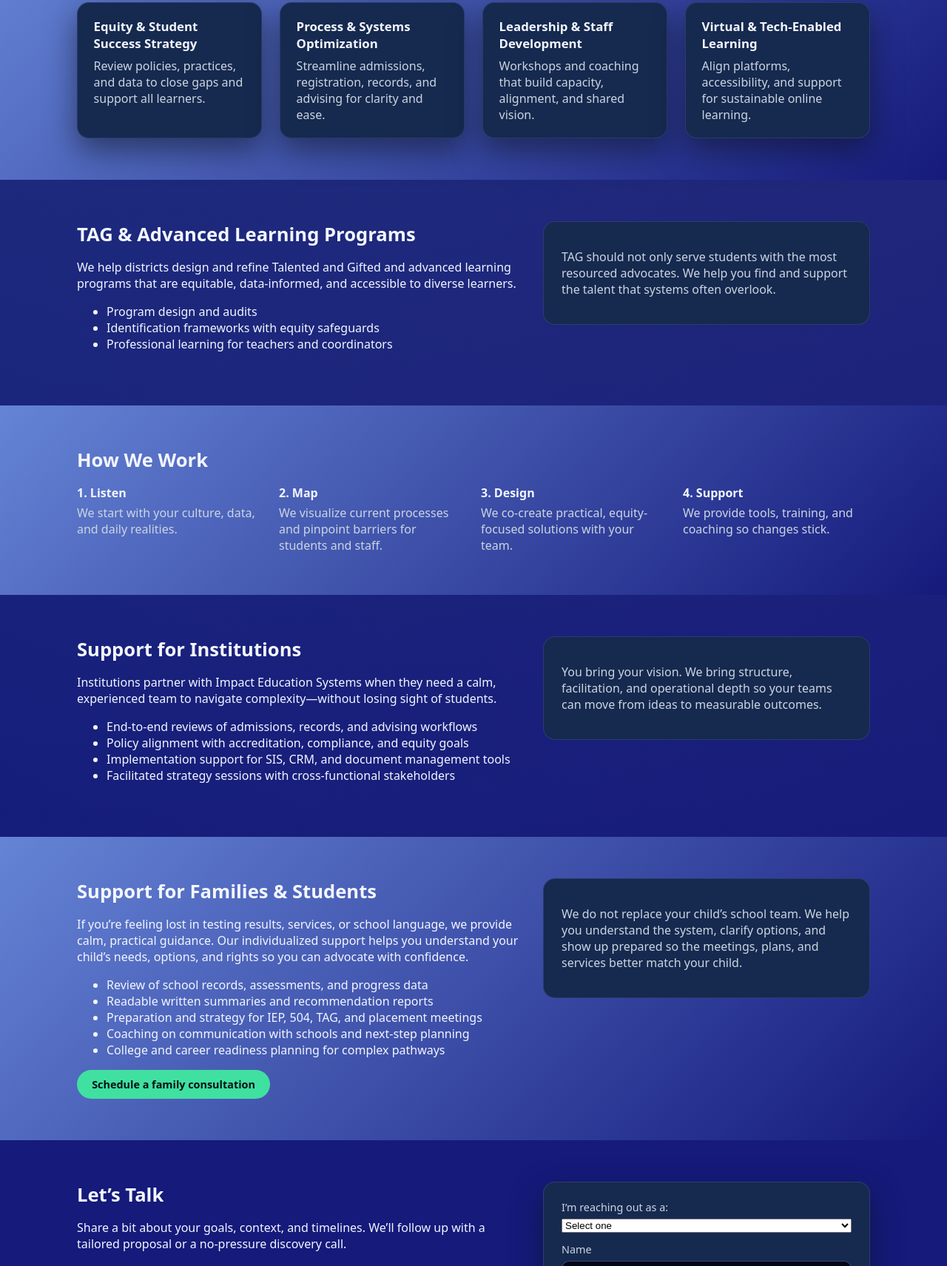
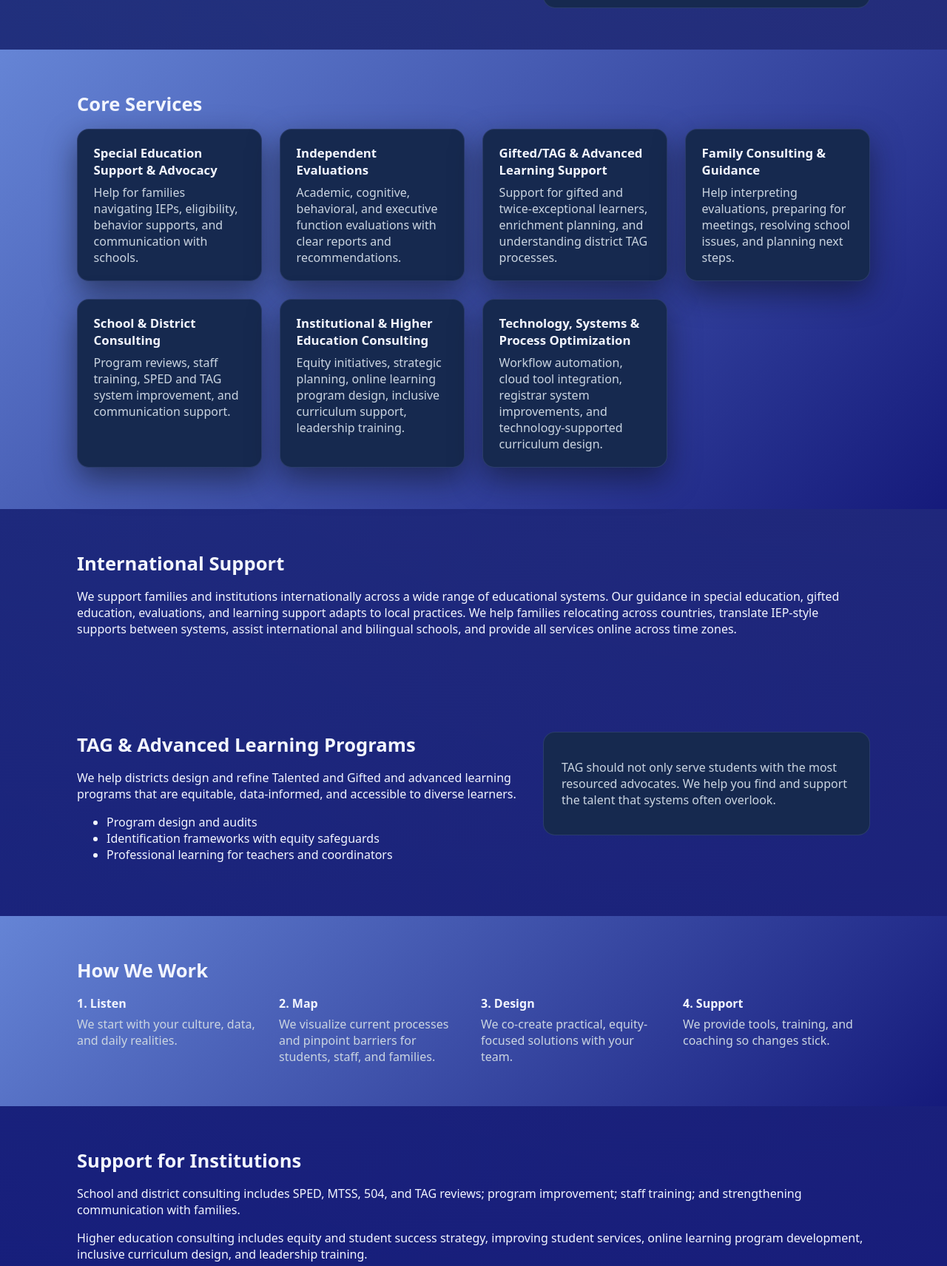
Before and after one commit to AmySikora/ies-website, a plain HTML site: page index.html in a window 1280 px wide. Shown: the part 938-2649 px from the top of the page at 74% size. Drawn offline with Linux system fonts and the light colour scheme.

Commit message:
Updated to add new content in html

```diff
--- a/index.html
+++ b/index.html
@@ -6,7 +6,7 @@
   <title>Impact Education Systems</title>
   <!-- Favicon -->
   <link rel="shortcut icon" href="img/ies-no-footer.png" />
-  <meta name="description" content="Impact Education Systems partners with higher education and K-12 institutions to build equitable, efficient, student-centered systems.">
+  <meta name="description" content="Impact Education Systems partners with higher education, K-12 institutions, and families to build equitable, efficient, student-centered systems.">
   <link rel="stylesheet" href="styles.css" />
 </head>
 <body id="top">
@@ -37,11 +37,14 @@
     <section class="hero">
       <div class="container hero-inner">
         <div class="hero-text">
+          <p class="eyebrow">For institutions, districts, and families</p>
           <h1>Empowering every learner through equity-driven systems.</h1>
           <p>
-            Impact Education Systems partners with higher education, K-12 leaders,
-            and families to design inclusive systems, untangle red tape, and make sure
-            every learner is seen and supported.
+            We help families understand their child’s learning needs and make confident decisions.
+            We provide clear guidance in special education, IEPs, evaluations, behavior supports, and learning challenges.
+            We also support gifted and advanced learners, including twice-exceptional students.
+            Our services are available internationally, adapting to any school system or country.
+            We partner with families, schools, and institutions to improve learning supports, communication, and educational systems.
           </p>
           <div class="hero-cta">
             <a href="#contact" class="btn primary">Schedule a conversation</a>
@@ -57,6 +60,7 @@
             <li>Clearer pathways from inquiry to graduation</li>
             <li>Systems that support students instead of blocking them</li>
             <li>Stronger TAG and advanced learning opportunities</li>
+            <li>Individualized support for families navigating schools</li>
           </ul>
         </aside>
       </div>
@@ -75,7 +79,7 @@
           <p>
             We understand the realities of limited resources, complex regulations,
             and rising expectations. Our work is grounded in listening, collaboration,
-            and designing solutions your teams can actually use.
+            and designing solutions your teams and families can actually use.
           </p>
         </div>
         <aside class="callout">
@@ -85,6 +89,7 @@
             <li>Community colleges</li>
             <li>K-12 districts &amp; TAG programs</li>
             <li>State systems &amp; education agencies</li>
+            <li>Families and students navigating complex pathways</li>
           </ul>
         </aside>
       </div>
@@ -96,22 +101,67 @@
         <h2>Core Services</h2>
         <div class="grid">
           <article class="card">
-            <h3>Equity &amp; Student Success Strategy</h3>
-            <p>Review policies, practices, and data to close gaps and support all learners.</p>
+            <h3>Special Education Support &amp; Advocacy</h3>
+            <p>
+              Help for families navigating IEPs, eligibility, behavior supports, and communication with schools.
+            </p>
           </article>
+
           <article class="card">
-            <h3>Process &amp; Systems Optimization</h3>
-            <p>Streamline admissions, registration, records, and advising for clarity and ease.</p>
+            <h3>Independent Evaluations</h3>
+            <p>
+              Academic, cognitive, behavioral, and executive function evaluations with clear reports and recommendations.
+            </p>
           </article>
+
           <article class="card">
-            <h3>Leadership &amp; Staff Development</h3>
-            <p>Workshops and coaching that build capacity, alignment, and shared vision.</p>
+            <h3>Gifted/TAG &amp; Advanced Learning Support</h3>
+            <p>
+              Support for gifted and twice-exceptional learners, enrichment planning, and understanding district TAG processes.
+            </p>
           </article>
+
           <article class="card">
-            <h3>Virtual &amp; Tech-Enabled Learning</h3>
-            <p>Align platforms, accessibility, and support for sustainable online learning.</p>
+            <h3>Family Consulting &amp; Guidance</h3>
+            <p>
+              Help interpreting evaluations, preparing for meetings, resolving school issues, and planning next steps.
+            </p>
+          </article>
+
+          <article class="card">
+            <h3>School &amp; District Consulting</h3>
+            <p>
+              Program reviews, staff training, SPED and TAG system improvement, and communication support.
+            </p>
+          </article>
+
+          <article class="card">
+            <h3>Institutional &amp; Higher Education Consulting</h3>
+            <p>
+              Equity initiatives, strategic planning, online learning program design, inclusive curriculum support, leadership training.
+            </p>
+          </article>
+
+          <article class="card">
+            <h3>Technology, Systems &amp; Process Optimization</h3>
+            <p>
+              Workflow automation, cloud tool integration, registrar system improvements, and technology-supported curriculum design.
+            </p>
           </article>
         </div>
+      </div>
+    </section>
+
+    <!-- International Support -->
+    <section id="international-support" class="section">
+      <div class="container">
+        <h2>International Support</h2>
+        <p>
+          We support families and institutions internationally across a wide range of educational systems.
+          Our guidance in special education, gifted education, evaluations, and learning support adapts to local practices.
+          We help families relocating across countries, translate IEP-style supports between systems, assist international and bilingual schools,
+          and provide all services online across time zones.
+        </p>
       </div>
     </section>
 
@@ -150,7 +200,7 @@
           </div>
           <div class="step">
             <h3>2. Map</h3>
-            <p>We visualize current processes and pinpoint barriers for students and staff.</p>
+            <p>We visualize current processes and pinpoint barriers for students, staff, and families.</p>
           </div>
           <div class="step">
             <h3>3. Design</h3>
@@ -166,56 +216,79 @@
 
     <!-- Institutions -->
     <section id="institutions" class="section">
-      <div class="container two-col">
-        <div>
+      <div class="container">
         <h2>Support for Institutions</h2>
         <p>
-            Institutions partner with Impact Education Systems when they need a calm, experienced team
-            to navigate complexity—without losing sight of students.
+          School and district consulting includes SPED, MTSS, 504, and TAG reviews; program improvement; staff training; and strengthening communication with families.
         </p>
-          <ul>
-            <li>End-to-end reviews of admissions, records, and advising workflows</li>
-            <li>Policy alignment with accreditation, compliance, and equity goals</li>
-            <li>Implementation support for SIS, CRM, and document management tools</li>
-            <li>Facilitated strategy sessions with cross-functional stakeholders</li>
-          </ul>
-        </div>
-        <aside class="callout">
         <p>
-            You bring your vision. We bring structure, facilitation, and operational depth so your teams
-            can move from ideas to measurable outcomes.
+          Higher education consulting includes equity and student success strategy, improving student services, online learning program development,
+          inclusive curriculum design, and leadership training.
         </p>
-        </aside>
+        <p>
+          Technology and systems consulting includes workflow mapping, process optimization, automation, cloud-based tools, registrar system redesign,
+          and adopting modern assessment and reporting solutions.
+        </p>
       </div>
     </section>
 
     <!-- Families -->
     <section id="families" class="section alt">
-        <div class="container two-col">
-          <div>
+      <div class="container">
         <h2>Support for Families &amp; Students</h2>
         <p>
-              If you’re feeling lost in testing results, services, or school language,
-              we provide calm, practical guidance. Our individualized support helps you
-              understand your child’s needs, options, and rights so you can advocate
-              with confidence.
+          If you’re feeling lost in testing results, services, or school language, we provide clear, practical guidance.
+          Our support helps you understand your child’s needs, options, and rights so you can advocate with confidence.
         </p>
-            <ul>
-              <li>Review of school records, assessments, and progress data</li>
-              <li>Readable written summaries and recommendation reports</li>
-              <li>Preparation and strategy for IEP, 504, TAG, and placement meetings</li>
-              <li>Coaching on communication with schools and next-step planning</li>
-              <li>College and career readiness planning for complex pathways</li>
-            </ul>
+
+        <p>
+          <strong>Special Education Support &amp; Advocacy:</strong>
+          IEP review and explanation. Meeting preparation for IEP, 504, MTSS, and eligibility. Support with eligibility decisions.
+          Behavior, SEL, and executive function guidance. Transition planning between elementary, middle, high school, and adulthood.
+          This is a core part of our work and one of the first services families can access.
+        </p>
+
+        <p>
+          <strong>Independent Special Education Evaluations:</strong>
+          Academic achievement evaluations. Cognitive evaluations. Behavioral and executive function evaluations.
+          Written summaries in parent-friendly language. Help interpreting school evaluations. Guidance for eligibility conversations.
+        </p>
+
+        <p>
+          <strong>Gifted/TAG &amp; Advanced Learning Support:</strong>
+          Support for gifted and twice-exceptional learners. Guidance on enrichment, acceleration, and advanced coursework.
+          Understanding district TAG processes. Practical classroom support recommendations.
+        </p>
+
+        <p>
+          <strong>Family Consulting &amp; Guidance:</strong>
+          One-on-one guidance for families. Advocacy support for school communication and meetings.
+          Help understanding evaluations and school decisions. Support resolving communication breakdowns.
+          Clear, short action plans for next steps.
+        </p>
+
         <a href="#contact" class="btn primary">Schedule a family consultation</a>
       </div>
-          <aside class="callout">
+    </section>
+
+    <!-- Who We Are -->
+    <section id="who-we-are" class="section">
+      <div class="container">
+        <h2>Who We Are</h2>
+
         <p>
-              We do not replace your child’s school team. We help you understand the system,
-              clarify options, and show up prepared so the meetings, plans, and services
-              better match your child.
+          <strong>Brian Sikora — Co-Founder:</strong>
+          Brian is a special education assessment specialist with experience in SPED and TAG program leadership,
+          higher education instruction, and practicum supervision. He specializes in evaluations, IEPs, behavior and
+          executive function support, and helping families navigate complex school systems.
         </p>
-          </aside>
+
+        <p>
+          <strong>Amy Sikora — Co-Founder:</strong>
+          Amy is a technical and organizational systems designer with experience in registrar workflows, automation,
+          cloud systems, and technology integration. She developed Ticket VeriGuard and leads operations and technology
+          for Impact Education Systems.
+        </p>
       </div>
     </section>
 
```
Also changed, not shown: 1 other file. Lines whose indentation alone changed are shown as unchanged.
